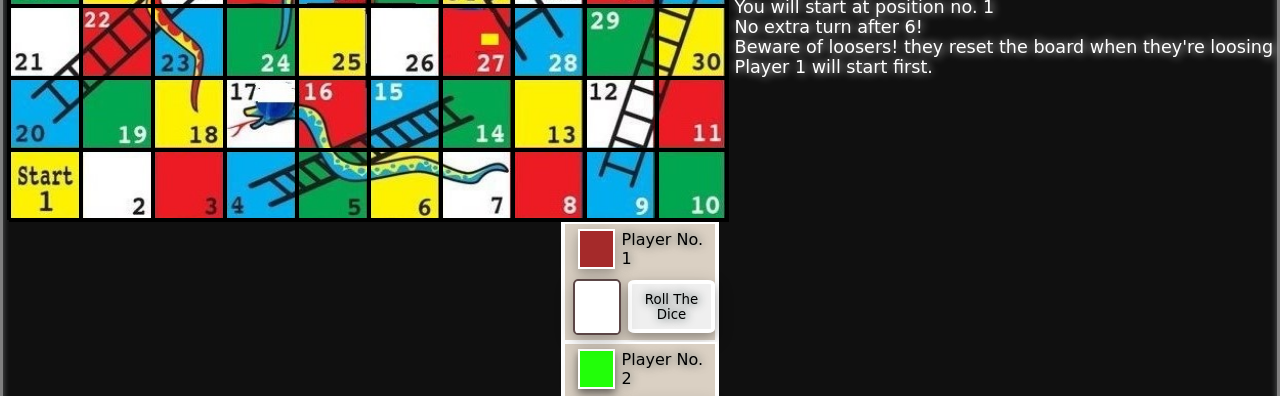
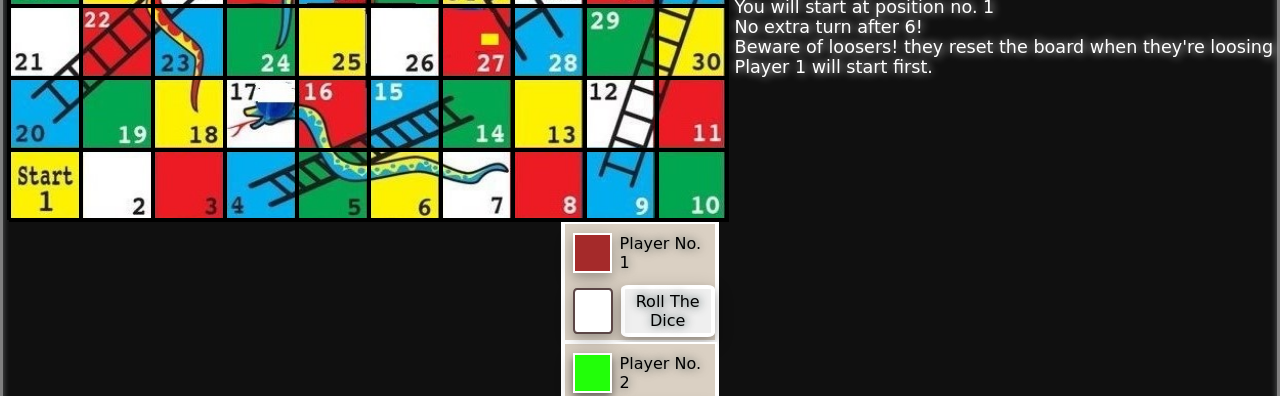
Before and after one commit to bhaskar-2024/Snake-and-ladders, a plain HTML site: page index.html in a window 1280 px wide. Shown: the part 543-939 px from the top of the page. Drawn offline with Linux system fonts and the light colour scheme.

Commit message:
fixed boxes and buttons

```diff
--- a/index.css
+++ b/index.css
@@ -179,15 +179,10 @@ body {
   display: flex;
   justify-content: center;
   align-items: center;
+  height: 50%;
+  width: 100%;
 }
-button {
-  padding: 5% 5%;
-  border: 4px solid white;
-  font-family: cursive;
-  border-radius: 8%;
-  box-shadow: 0 4px 8px 0 rgba(0, 0, 0, 0.2), 0 6px 20px 0 rgba(0, 0, 0, 0.19);
-  text-shadow: rgba(1, 34, 34, 0.872) 1px 0 10px;
-}
+
 .winner {
   color: white;
   text-shadow: rgb(251, 251, 251) 1px 0 10px;
@@ -263,19 +258,32 @@ button {
     display: flex;
     justify-content: center;
     align-items: center;
+    width: 100%;
+    height: 50%;
+
 }
 .dice{
     margin: 2% 5%;
     display: flex;
     justify-content: center;
     align-items: center;
-    font-size: 1.5rem;
+    font-size: 100%;
     z-index: 10;
     border: 2px solid rgb(91, 70, 70);
     background-color: rgb(255, 255, 255);
-    height: 7vh;
-    width: 8vh;
+    height: 80%;
+    width: 30%;
     border-radius: 10%;
 
     box-shadow: 0 4px 8px 0 rgba(0, 0, 0, 0.139), 0 6px 20px 0 rgba(0, 0, 0, 0.19);
 }
+button {
+  font-size: 100%;
+  border: 4px solid white;
+  font-family: cursive;
+  border-radius: 8%;
+  height: 90%;
+  width: 70%;
+  box-shadow: 0 4px 8px 0 rgba(0, 0, 0, 0.2), 0 6px 20px 0 rgba(0, 0, 0, 0.19);
+  text-shadow: rgba(1, 34, 34, 0.872) 1px 0 10px;
+}
```
